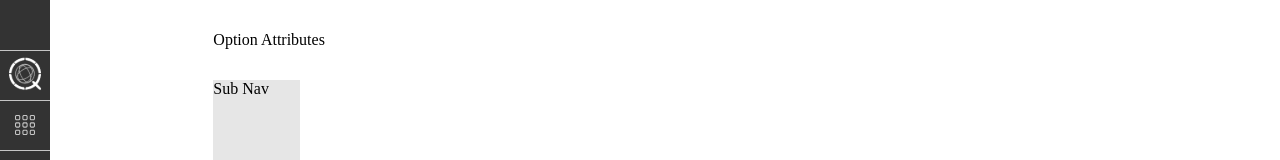
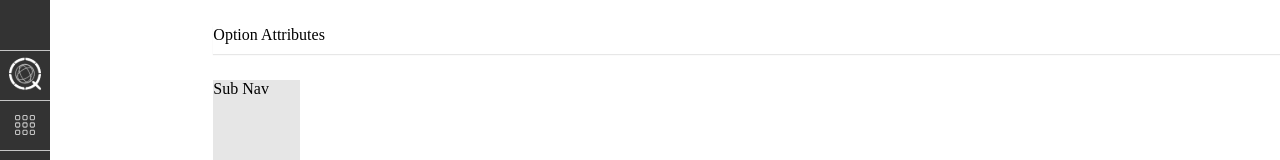
Before and after one commit to toreylittlefield/quadrant-basic-test-challenge, a React (Create React App) app in the folder client/: page / in a window 1280 px wide. Shown: the top 160 px of the page. Built offline with nearby package versions, Linux system fonts and the light colour scheme; a web font is replaced by a local one.

Commit message:
change grid pops in TopNav

```diff
--- a/client/src/components/Navs/TopNav.js
+++ b/client/src/components/Navs/TopNav.js
@@ -4,10 +4,20 @@ import styled from "styled-components";
  * Component for the top navigation as per Figma specs
  */
 const TopNav = styled.nav`
-  grid-row: 1 / span 1;
-  grid-column: 3 / span all;
+  grid-row: 1;
+  padding-bottom: 10px;
+  grid-column: 6 / span all;
+  // tablet
+  @media (min-width: 769px) {
+    grid-column: 4 / span all;
+  }
+  // desktop
+  @media (min-width: 1025px) {
+    grid-column: 3 / span all;
+  }
   text-align: left;
   align-self: center;
+  box-shadow: 0px 1px 1px rgba(137, 137, 137, 0.2);
 `;
 
 export default TopNav;
```
